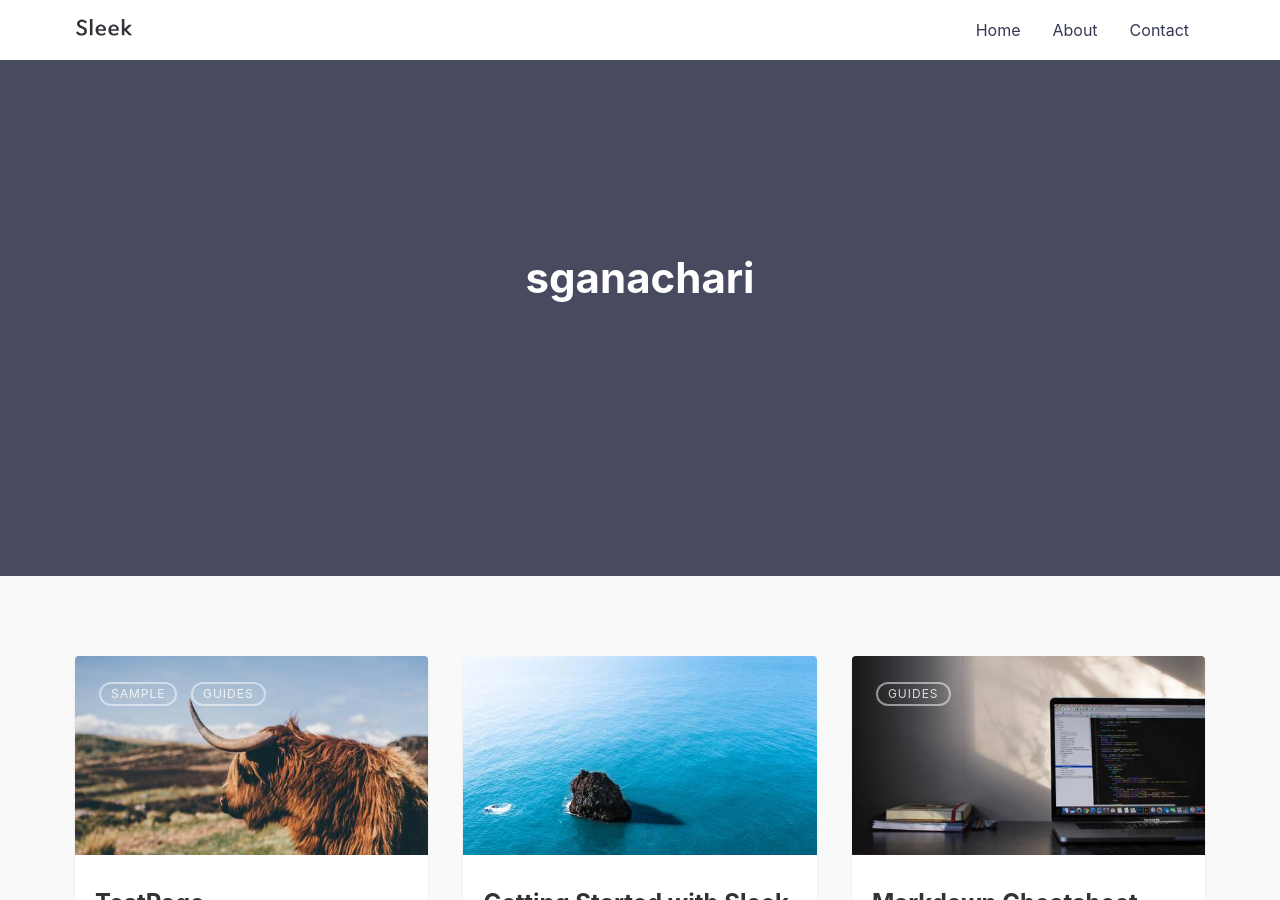
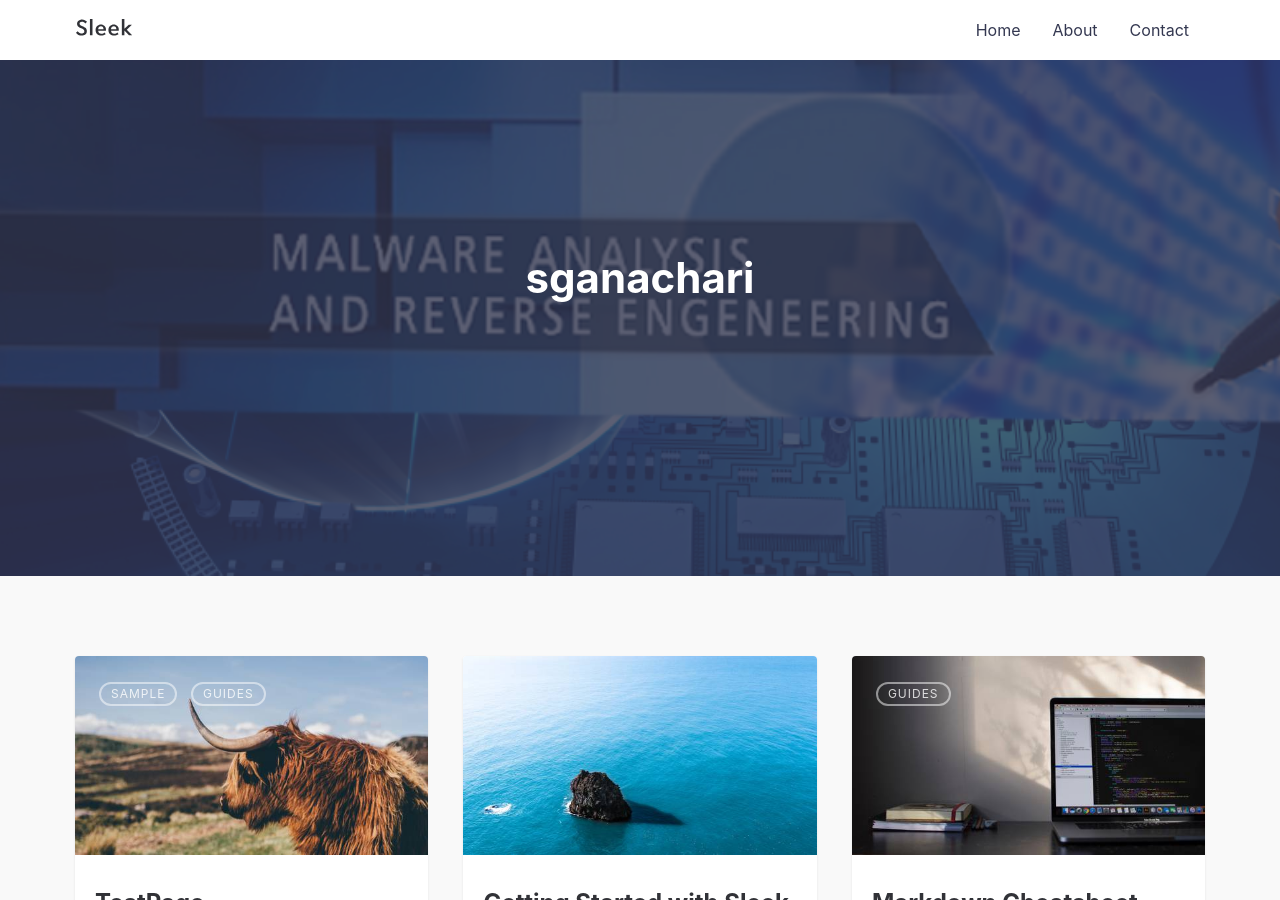
Before and after one commit to sganachari/sganachari.github.io, a Jekyll site: the page built from index.md, in a window 1280 px wide and 900 px high. Built offline with Jekyll 4.4.1, drawn with Linux system fonts in a browser that asks for light colours.

Commit message:
Update _config.yml

```diff
--- a/_config.yml
+++ b/_config.yml
@@ -23,7 +23,7 @@ navigation: # Navigation links
   - {name: 'Contact', link: '/contact'}
 
 #tagline: >
-hero_img: posts/malware.jpg # Main background image: use the path from /assets/img/ => This will output /assets/img/posts/sleek_lg.jpg
+hero_img: posts/malware.png # Main background image: use the path from /assets/img/ => This will output /assets/img/posts/sleek_lg.jpg
 
 email: sravan.g@gmail.com # email for form submission
 
```
